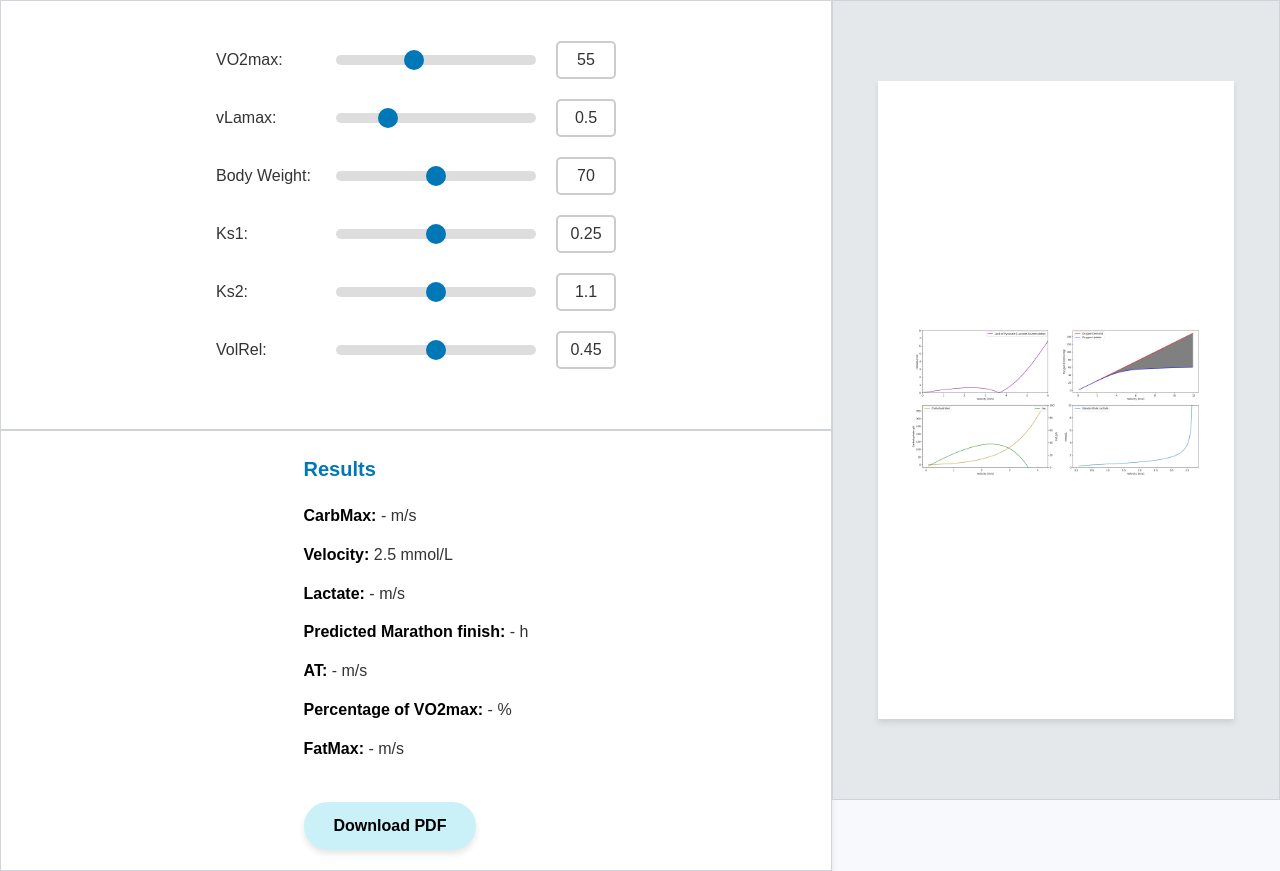
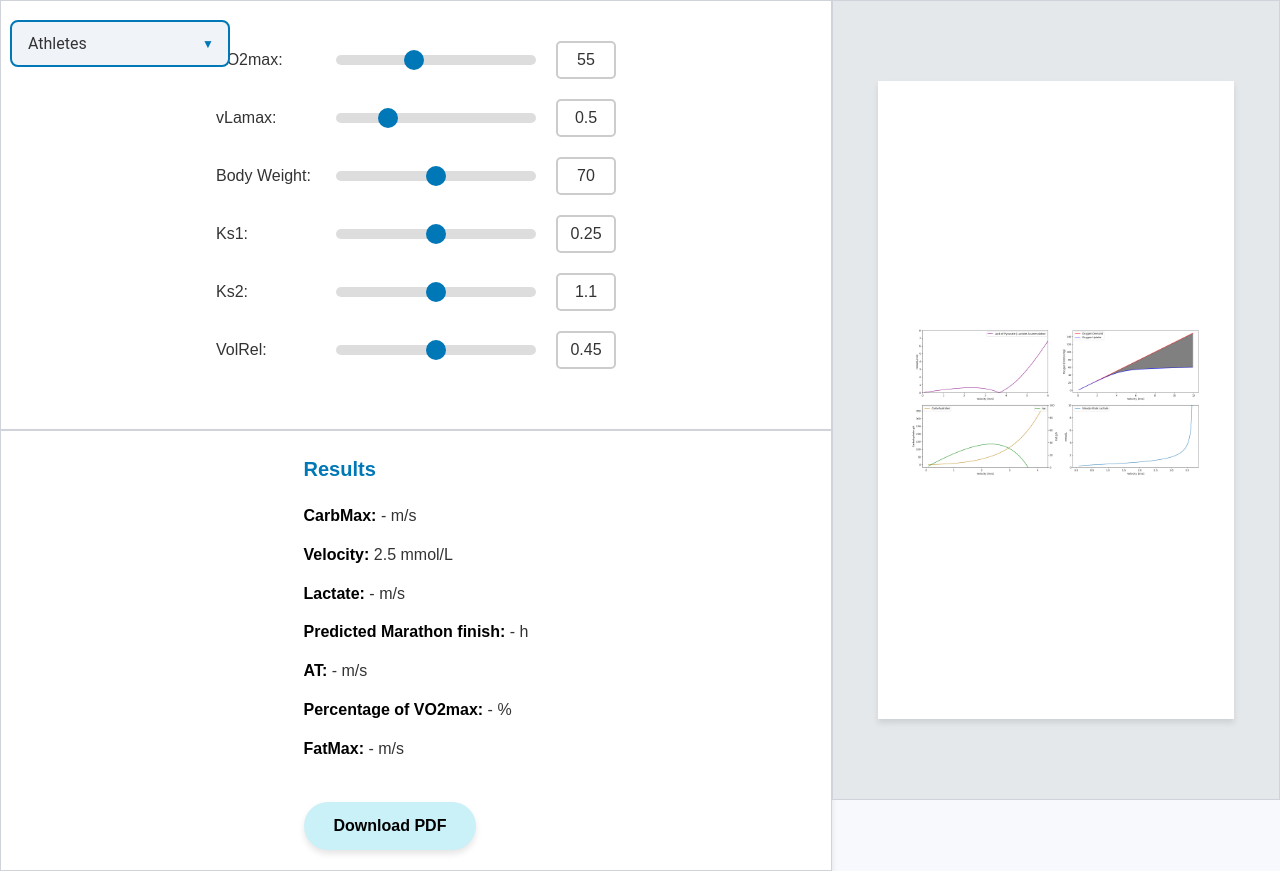
Before and after one commit to Mr-MubelBubel/VO2-max-prediction, a Flask app: page / in a window 1280 px wide. Run offline with Flask 3, Linux system fonts and the light colour scheme; some libraries are stand-ins or nearby versions.

Commit message:
added dropdown menu - functionality missing

```diff
--- a/static/index.js
+++ b/static/index.js
@@ -27,3 +27,118 @@ for (const i of [1, 2, 3, 4, 5, 6]) {
             })
     })
 }
+
+function generatePDF() {
+    const { jsPDF } = window.jspdf;
+    const pdf = new jsPDF();
+
+    // Set modern font and style
+    pdf.setFont("Helvetica", "normal");
+    pdf.setFontSize(12);
+
+    // Plot image source
+    const plotImageSrc = document.getElementById('plot-pic').src;
+
+    // Box 1 slider values
+    const box1Values = {
+        vo2Max: document.getElementById('slider1').value,
+        vLamax: document.getElementById('slider2').value,
+        bodyWeight: document.getElementById('slider3').value,
+        ks1: document.getElementById('slider4').value,
+        ks2: document.getElementById('slider5').value,
+        volRel: document.getElementById('slider6').value
+    };
+
+    // Box 1 labels and units
+    const box1Labels = [
+        'VO2max',
+        'vLamax',
+        'Body Weight',
+        'Ks1',
+        'Ks2',
+        'VolRel'
+    ];
+    const box1units = [
+        'ml/kg/min',
+        'mmol/l',
+        'kg',
+        '',
+        '',
+        '%'
+    ];
+
+    // Box 2 values (computed from Flask)
+    const box2Values = {
+        carbMax: document.getElementById('carb-max').innerText,
+        lactate: document.getElementById('lactate').innerText,
+        tPred: document.getElementById('t-pred').innerText,
+        atSpeed: document.getElementById('at-speed').innerText,
+        atPercent: document.getElementById('at-percent').innerText,
+        fatMax: document.getElementById('fat-max').innerText
+    };
+
+    // Box 2 labels and units
+    const box2Labels = [
+        'CarbMax',
+        'Lactate Steady State',
+        'Predicted Marathon Time',
+        'AT Speed',
+        'AT Percent',
+        'FatMax'
+    ];
+    const box2units = [
+        'm/s',
+        'm/s',
+        'h',
+        'm/s',
+        '% of VO2max',
+        'm/s'
+    ];
+
+    // Add Box 1 slider values (above the plot) with modern styling
+    pdf.setFont("Helvetica", "bold")
+    pdf.setFontSize(16);
+    pdf.text('Athlete Data:', 20, 20);
+
+    pdf.setFont("Helvetica", "normal")
+    pdf.setFontSize(12);
+    pdf.setTextColor(60, 60, 60);
+    let yPosition = 30;
+    Object.keys(box1Values).forEach((key, index) => {
+        pdf.text(`${box1Labels[index]}: ${box1Values[key]} ${box1units[index]}`, 20, yPosition);
+        yPosition += 10;
+    });
+
+    // Load and add the plot image to the PDF
+    const img = new Image();
+    img.src = plotImageSrc;
+    img.onload = function() {
+        // Add the plot image
+        yPosition += 10;
+        pdf.addImage(img, 'PNG', 20, yPosition, 170, 100); // Adjust size as needed
+        yPosition += 110;  // Adjust for plot height
+
+        // Add Box 2 values (below the plot) with modern styling
+        pdf.setFont("Helvetica", "bold")
+        pdf.setFontSize(16);
+        pdf.text('Performance Metrics:', 20, yPosition);
+
+        pdf.setFont("Helvetica", "normal")
+        pdf.setFontSize(12);
+        pdf.setTextColor(60, 60, 60);
+        yPosition += 10;
+        Object.keys(box2Values).forEach((key, index) => {
+            pdf.text(`${box2Labels[index]}: ${box2Values[key]} ${box2units[index]}`, 20, yPosition);
+            yPosition += 10;
+        });
+
+        // Set final font style and download PDF
+        pdf.setFont("Helvetica", "normal");
+        pdf.setFontSize(10);
+        pdf.setTextColor(100, 100, 100);
+        pdf.text("Generated with ...", 20, yPosition + 20);
+
+        // Save the PDF
+        pdf.save("plot_with_values.pdf");
+    };
+}
--- a/static/style.css
+++ b/static/style.css
@@ -52,6 +52,74 @@ body, html {
     box-shadow: 0 4px 6px rgba(0, 0, 0, 0.1);
 }
 
+/* Styling for the Dropdown Wrapper */
+.dropdown-wrapper {
+    position: relative;
+    display: inline-block;
+    width: 220px;
+    margin-top: 10px;
+    font-family: 'Arial', sans-serif;
+}
+
+/* Custom Select Styling */
+.custom-select select {
+    appearance: none; /* Remove default arrow for most browsers */
+    -webkit-appearance: none; /* Remove default arrow in WebKit-based browsers */
+    -moz-appearance: none; /* Remove default arrow in Firefox */
+    width: 100%;
+    padding: 12px 16px;
+    font-size: 16px;
+    border: 2px solid #0077B6;
+    border-radius: 8px;
+    background-color: #F0F4F8;
+    color: #333;
+    cursor: pointer;
+    outline: none;
+    transition: all 0.3s ease;
+    font-family: 'Roboto', sans-serif;
+}
+
+/* Hover and focus states for select */
+.custom-select select:hover, .custom-select select:focus {
+    border-color: #03045E;
+    background-color: #fff;
+}
+
+/* Add a custom arrow using a background image */
+.custom-select {
+    position: relative;
+}
+
+.custom-select::after {
+    content: '\25BC'; /* Unicode for downward arrow */
+    position: absolute;
+    top: 50%;
+    right: 16px;
+    transform: translateY(-50%);
+    pointer-events: none;
+    color: #0077B6;
+    font-size: 12px;
+}
+
+/* Change arrow color on hover */
+.custom-select select:hover ~ .custom-select::after,
+.custom-select select:focus ~ .custom-select::after {
+    color: #03045E;
+}
+
+/* Style the options */
+.custom-select select option {
+    font-size: 16px;
+    padding: 10px;
+    color: #333;
+}
+
+/* Custom Dropdown for Firefox */
+.custom-select select:-moz-focusring {
+    color: transparent;
+    text-shadow: 0 0 0 #333;
+}
+
 #sliders-container {
     display: flex;
     flex-direction: column;
--- a/templates/index.html
+++ b/templates/index.html
@@ -3,7 +3,7 @@
 <head>
     <meta charset="UTF-8">
     <meta name="viewport" content="width=device-width, initial-scale=1.0">
-    <title>Slider Example</title>
+    <title>VO2max Toolkit</title>
     <link rel="stylesheet" href="../static/style.css">
     <script src="../static/index.js" defer></script>
     <script src="https://cdnjs.cloudflare.com/ajax/libs/jspdf/2.5.1/jspdf.umd.min.js"></script>
@@ -14,6 +14,16 @@
     <div class="left-section">
         <div class="box">
             <form action="" method="POST">
+                <div class="dropdown-wrapper" style="position: absolute; top: 10px; left: 10px;">
+                    <div class="custom-select">
+                        <label for="mode-select"></label>
+                        <select id="mode-select" name="mode-select">
+                            <option value="athletes">Athletes</option>
+                            <option value="cyclists">Cyclists</option>
+                        </select>
+                    </div>
+                </div>
+
                 <div id="sliders-container">
                     <!-- Slider für VO2max -->
                     <div class="slider-wrapper">
@@ -63,13 +73,13 @@
         <div class="box">
             <div id="output-container">
                 <h2>Results</h2>
-                <p><strong>CarbMax:</strong> <span id="carb-max"> - </span>m/s</p>
+                <p><strong>CarbMax:</strong> <span id="carb-max"> - </span><span class="unit-label">m/s</span></p>
                 <p><strong>Velocity:</strong> <span id="vel"> 2.5 </span>mmol/L </p>
-                <p><strong>Lactate:</strong> <span id="lactate"> - </span>m/s</p>
+                <p><strong>Lactate:</strong> <span id="lactate"> - </span><span class="unit-label">m/s</span></p>
                 <p><strong>Predicted Marathon finish:</strong> <span id="t-pred"> - </span>h</p>
-                <p><strong>AT:</strong> <span id="at-speed"> - </span>m/s</p>
+                <p><strong>AT:</strong> <span id="at-speed"> - </span><span class="unit-label">m/s</span></p>
                 <p><strong>Percentage of VO2max:</strong> <span id="at-percent"> - </span>%</p>
-                <p><strong>FatMax:</strong> <span id="fat-max"> - </span>m/s</p>
+                <p><strong>FatMax:</strong> <span id="fat-max"> - </span><span class="unit-label">m/s</span></p>
                 <br>
                 <!-- Button to trigger PDF generation -->
                 <button class="modern-btn" onclick="generatePDF()">Download PDF</button>
@@ -95,8 +105,6 @@
         const slider = document.getElementById(sliderId);
         const numValue = parseFloat(value);
 
-        console.log(`Input Value: ${numValue}`);  // Debugging Ausgabe
-
         // Überprüfen, ob der Wert innerhalb der Slider-Min/Max-Werte liegt
         if (!isNaN(numValue) && numValue >= parseFloat(slider.min) && numValue <= parseFloat(slider.max)) {
             slider.value = numValue;
@@ -105,123 +113,19 @@
         }
     }
 
-    function generatePDF() {
-    const { jsPDF } = window.jspdf;
-    const pdf = new jsPDF();
+    document.getElementById("mode-select").addEventListener("change", function() {
+      let mode = this.value;
 
-    // Set modern font and style
-    pdf.setFont("Helvetica", "normal");
-    pdf.setFontSize(12);
-
-    // Plot image source
-    const plotImageSrc = document.getElementById('plot-pic').src;
-
-    // Box 1 slider values
-    const box1Values = {
-        vo2Max: document.getElementById('slider1').value,
-        vLamax: document.getElementById('slider2').value,
-        bodyWeight: document.getElementById('slider3').value,
-        ks1: document.getElementById('slider4').value,
-        ks2: document.getElementById('slider5').value,
-        volRel: document.getElementById('slider6').value
-    };
-
-    // Box 1 labels and units
-    const box1Labels = [
-        'VO2max',
-        'vLamax',
-        'Body Weight',
-        'Ks1',
-        'Ks2',
-        'VolRel'
-    ];
-    const box1units = [
-        'ml/kg/min',
-        'mmol/l',
-        'kg',
-        '',
-        '',
-        '%'
-    ];
-
-    // Box 2 values (computed from Flask)
-    const box2Values = {
-        carbMax: document.getElementById('carb-max').innerText,
-        lactate: document.getElementById('lactate').innerText,
-        tPred: document.getElementById('t-pred').innerText,
-        atSpeed: document.getElementById('at-speed').innerText,
-        atPercent: document.getElementById('at-percent').innerText,
-        fatMax: document.getElementById('fat-max').innerText
-    };
-
-    // Box 2 labels and units
-    const box2Labels = [
-        'CarbMax',
-        'Lactate Steady State',
-        'Predicted Marathon Time',
-        'AT Speed',
-        'AT Percent',
-        'FatMax'
-    ];
-    const box2units = [
-        'm/s',
-        'm/s',
-        'h',
-        'm/s',
-        '% of VO2max',
-        'm/s'
-    ];
-
-    // Add Box 1 slider values (above the plot) with modern styling
-    pdf.setFont("Helvetica", "bold")
-    pdf.setFontSize(16);
-    pdf.text('Athlete Data:', 20, 20);
-
-    pdf.setFont("Helvetica", "normal")
-    pdf.setFontSize(12);
-    pdf.setTextColor(60, 60, 60);
-    let yPosition = 30;
-    Object.keys(box1Values).forEach((key, index) => {
-        pdf.text(`${box1Labels[index]}: ${box1Values[key]} ${box1units[index]}`, 20, yPosition);
-        yPosition += 10;
+      if (mode === "cyclists") {
+        document.querySelectorAll('.unit-label').forEach(function(label) {
+          label.textContent = " W/s";
+        });
+      } else {
+        document.querySelectorAll('.unit-label').forEach(function(label) {
+          label.textContent = "m/s";
+        });
+      }
     });
-
-    // Load and add the plot image to the PDF
-    const img = new Image();
-    img.src = plotImageSrc;
-    img.onload = function() {
-        // Add the plot image
-        yPosition += 10;
-        pdf.addImage(img, 'PNG', 20, yPosition, 170, 100); // Adjust size as needed
-        yPosition += 110;  // Adjust for plot height
-
-        // Add Box 2 values (below the plot) with modern styling
-        pdf.setFont("Helvetica", "bold")
-        pdf.setFontSize(16);
-        pdf.text('Performance Metrics:', 20, yPosition);
-
-        pdf.setFont("Helvetica", "normal")
-        pdf.setFontSize(12);
-        pdf.setTextColor(60, 60, 60);
-        yPosition += 10;
-        Object.keys(box2Values).forEach((key, index) => {
-            pdf.text(`${box2Labels[index]}: ${box2Values[key]} ${box2units[index]}`, 20, yPosition);
-            yPosition += 10;
-        });
-
-        // Set final font style and download PDF
-        pdf.setFont("Helvetica", "normal");
-        pdf.setFontSize(10);
-        pdf.setTextColor(100, 100, 100);
-        pdf.text("Generated with ...", 20, yPosition + 20);
-
-        // Save the PDF
-        pdf.save("plot_with_values.pdf");
-    };
-}
-
-
-
 </script>
 </body>
 </html>
```
Also changed, not shown: other parts of static/style.css (+20 -20 lines).
